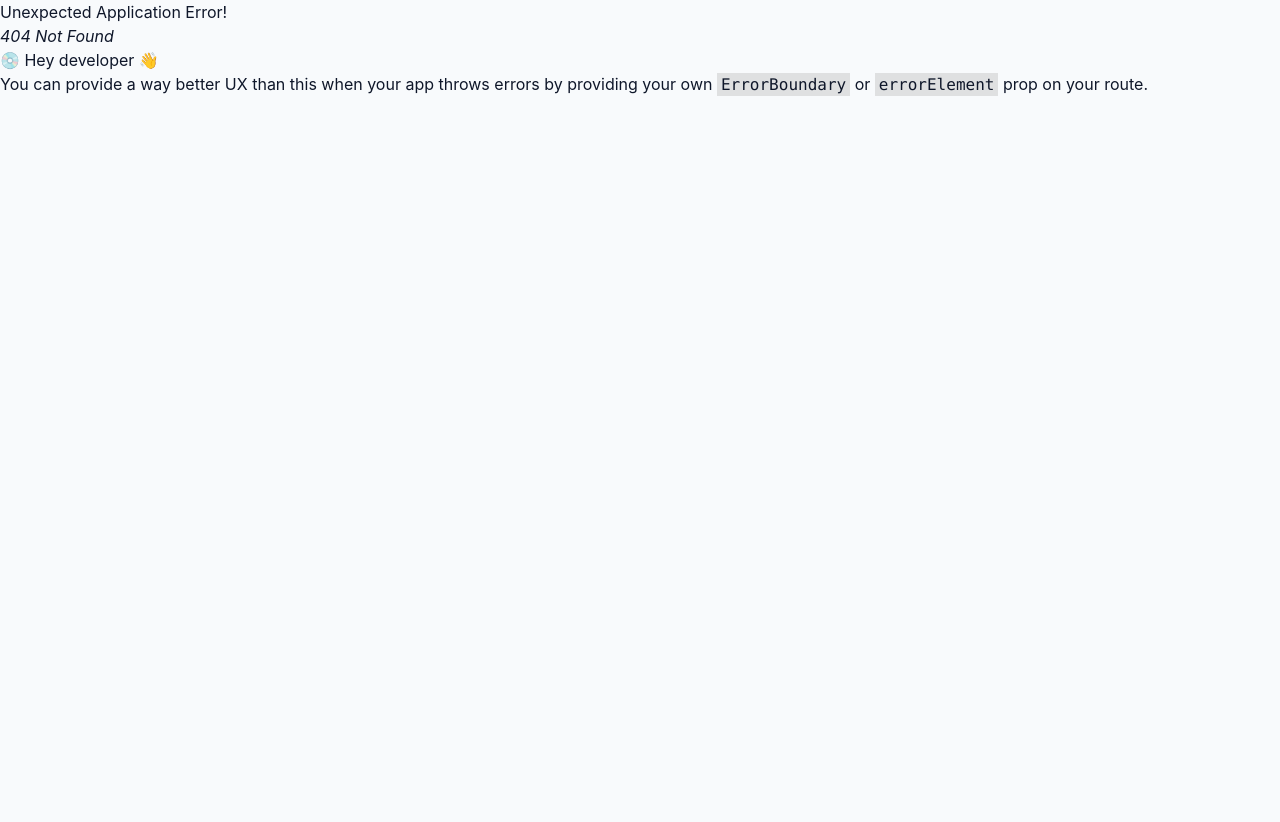
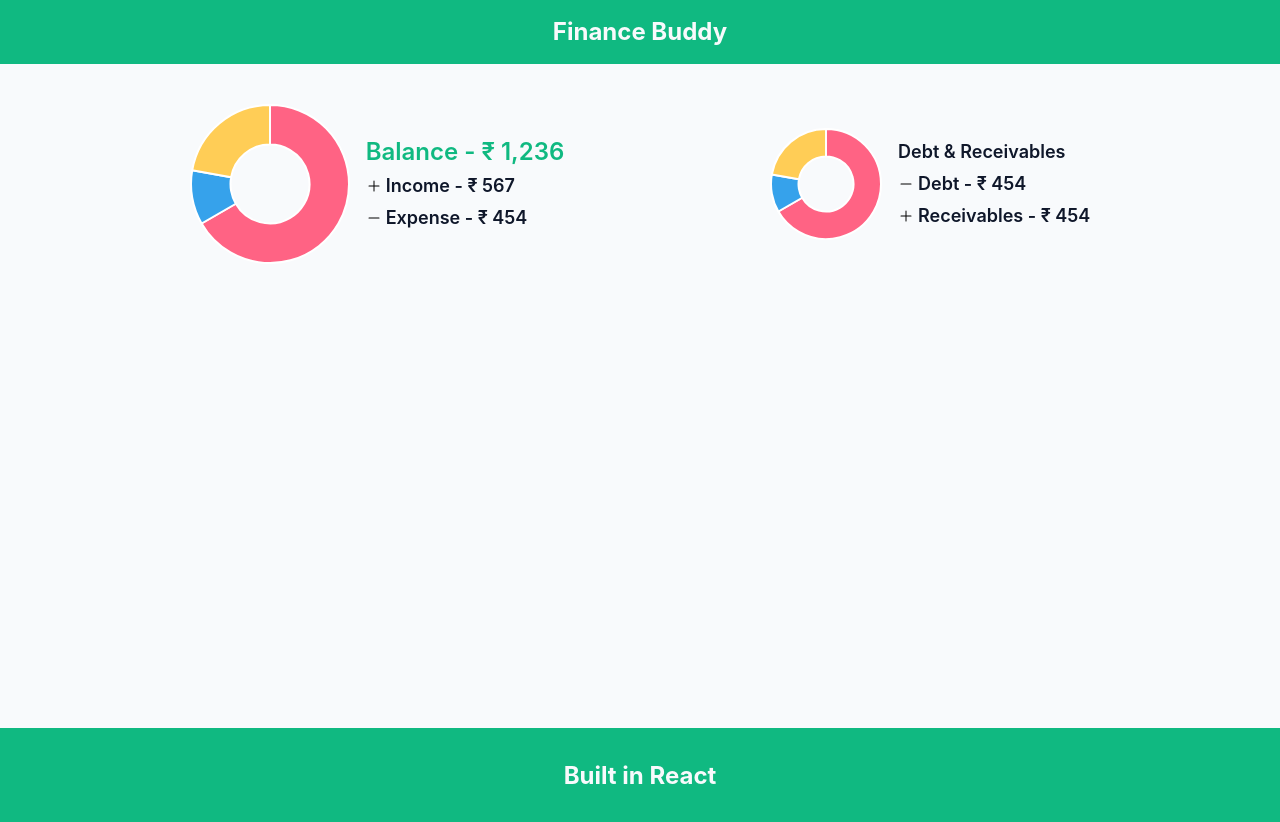
Before and after one commit to thesudeshdas/finance-buddy, a React (Create React App) app: page /cashflow in a window 1280 px wide. Before the commit this address had no page. Shown: the top 822 px of the page. Before the commit the page ends 800 px from the top, so only its background shows below. Built offline with nearby package versions, Linux system fonts and the light colour scheme; a web font is replaced by a local one.

Commit message:
feat: overviews, charts and texts

```diff
--- a/package.json
+++ b/package.json
@@ -13,9 +13,12 @@
     "@types/node": "^16.18.11",
     "@types/react": "^18.0.27",
     "@types/react-dom": "^18.0.10",
+    "chart.js": "^4.2.0",
     "graphql": "^16.6.0",
     "react": "^18.2.0",
+    "react-chartjs-2": "^5.2.0",
     "react-dom": "^18.2.0",
+    "react-icons": "^4.7.1",
     "react-router": "^6.7.0",
     "react-router-dom": "^6.7.0",
     "react-scripts": "5.0.1",
--- /dev/null
+++ b/src/components/Charts/Doughnuts/OverviewBalanceDoughnut.tsx
@@ -0,0 +1,27 @@
+import { Chart, ArcElement } from 'chart.js';
+import { Doughnut, Pie } from 'react-chartjs-2';
+Chart.register(ArcElement);
+
+const data = {
+  labels: ['Red', 'Blue', 'Yellow'],
+  datasets: [
+    {
+      label: 'My First Dataset',
+      data: [300, 50, 100],
+      backgroundColor: [
+        'rgb(255, 99, 132)',
+        'rgb(54, 162, 235)',
+        'rgb(255, 205, 86)',
+      ],
+      hoverOffset: 4,
+    },
+  ],
+};
+
+export default function OverviewBalanceDoughnut() {
+  return (
+    <div className='h-40'>
+      <Doughnut data={data} />
+    </div>
+  );
+}
--- /dev/null
+++ b/src/components/Charts/Doughnuts/OverviewDebtDoughnut.tsx
@@ -0,0 +1,27 @@
+import { Chart, ArcElement } from 'chart.js';
+import { Doughnut, Pie } from 'react-chartjs-2';
+Chart.register(ArcElement);
+
+const data = {
+  labels: ['Red', 'Blue', 'Yellow'],
+  datasets: [
+    {
+      label: 'My First Dataset',
+      data: [300, 50, 100],
+      backgroundColor: [
+        'rgb(255, 99, 132)',
+        'rgb(54, 162, 235)',
+        'rgb(255, 205, 86)',
+      ],
+      hoverOffset: 4,
+    },
+  ],
+};
+
+export default function OverviewDebtDoughnut() {
+  return (
+    <div className='h-28'>
+      <Doughnut data={data} />
+    </div>
+  );
+}
--- /dev/null
+++ b/src/components/Texts/Texts.tsx
@@ -0,0 +1,59 @@
+export function Heading({
+  text,
+  color,
+  leftIcon,
+  rightIcon,
+}: {
+  text: string;
+  color?: string;
+  leftIcon?: any;
+  rightIcon?: JSX.Element;
+}) {
+  return (
+    <div className='flex items-center gap-1'>
+      {leftIcon}
+      <h2 className={`text-2xl font-semibold ${color}`}>{text}</h2>
+      {rightIcon}
+    </div>
+  );
+}
+
+export function Subheading({
+  text,
+  color,
+  leftIcon,
+  rightIcon,
+}: {
+  text: string;
+  color?: string;
+  leftIcon?: any;
+  rightIcon?: JSX.Element;
+}) {
+  return (
+    <div className='flex items-center gap-1'>
+      {leftIcon}
+      <h2 className={`text-lg font-semibold ${color}`}>{text}</h2>
+      {rightIcon}
+    </div>
+  );
+}
+
+export function Text({
+  text,
+  color,
+  leftIcon,
+  rightIcon,
+}: {
+  text: string;
+  color?: string;
+  leftIcon?: any;
+  rightIcon?: JSX.Element;
+}) {
+  return (
+    <div className='flex items-center gap-1'>
+      {leftIcon}
+      <h2 className={`${color}`}>{text}</h2>
+      {rightIcon}
+    </div>
+  );
+}
--- a/src/layouts/AppLayout.tsx
+++ b/src/layouts/AppLayout.tsx
@@ -6,7 +6,9 @@ export default function AppLayout() {
     <div className='h-[1px] min-h-screen'>
       <TopNav />
 
-      <Outlet />
+      <div className='min-h-[78vh]'>
+        <Outlet />
+      </div>
 
       <AppFooter />
     </div>
--- /dev/null
+++ b/src/pages/Cashflow/Cashflow.tsx
@@ -0,0 +1,57 @@
+import {
+  Heading,
+  OverviewBalanceDoughnut,
+  OverviewDebtDoughnut,
+  Subheading,
+} from '../../components';
+
+import { HiPlus, HiMinus } from 'react-icons/hi2';
+
+export default function Cashflow() {
+  return (
+    <div>
+      {/* overviews with doughnuts */}
+      <section className='mt-10 flex flex-col items-center justify-evenly gap-4 lg:flex-row'>
+        {/* overview of balance */}
+        <div className='bg flex items-center'>
+          <OverviewBalanceDoughnut />
+
+          <section className='ml-4 flex flex-col gap-1'>
+            <Heading text='Balance - ₹ 1,236' color='text-brand' />
+
+            <Subheading
+              text='Income - ₹ 567'
+              leftIcon={<HiPlus fill='off-black' />}
+            />
+
+            <Subheading
+              text='Expense - ₹ 454'
+              leftIcon={<HiMinus fill='off-black' />}
+            />
+          </section>
+        </div>
+
+        {/* overview of debts */}
+        <div className='bg flex items-center'>
+          <OverviewDebtDoughnut />
+
+          <section className='ml-4 flex flex-col gap-1'>
+            <Subheading text='Debt & Receivables' />
+
+            <Subheading
+              text='Debt - ₹ 454'
+              leftIcon={<HiMinus fill='off-black' />}
+            />
+
+            <Subheading
+              text='Receivables - ₹ 454'
+              leftIcon={<HiPlus fill='off-black' />}
+            />
+          </section>
+        </div>
+      </section>
+
+      {/* overview of expenses and incomes */}
+    </div>
+  );
+}
--- a/src/pages/index.tsx
+++ b/src/pages/index.tsx
@@ -1,3 +1,4 @@
+import Cashflow from './Cashflow/Cashflow';
 import Home from './Home/Home';
 
-export { Home };
+export { Cashflow, Home };
--- a/tailwind.config.js
+++ b/tailwind.config.js
@@ -26,6 +26,7 @@ module.exports = {
         'neutral-dark': '#64748B',
         'neutral-light': '#CBD5E1',
         'accent-danger': '#DC2626',
+        'accent-info': '#2563eb'
       },
     },
   },
```
Also changed, not shown: src/components/index.tsx (+20 -0 lines), src/index.tsx (+5 -2 lines), 2 other files (tests, documents, lock files or other folders).
